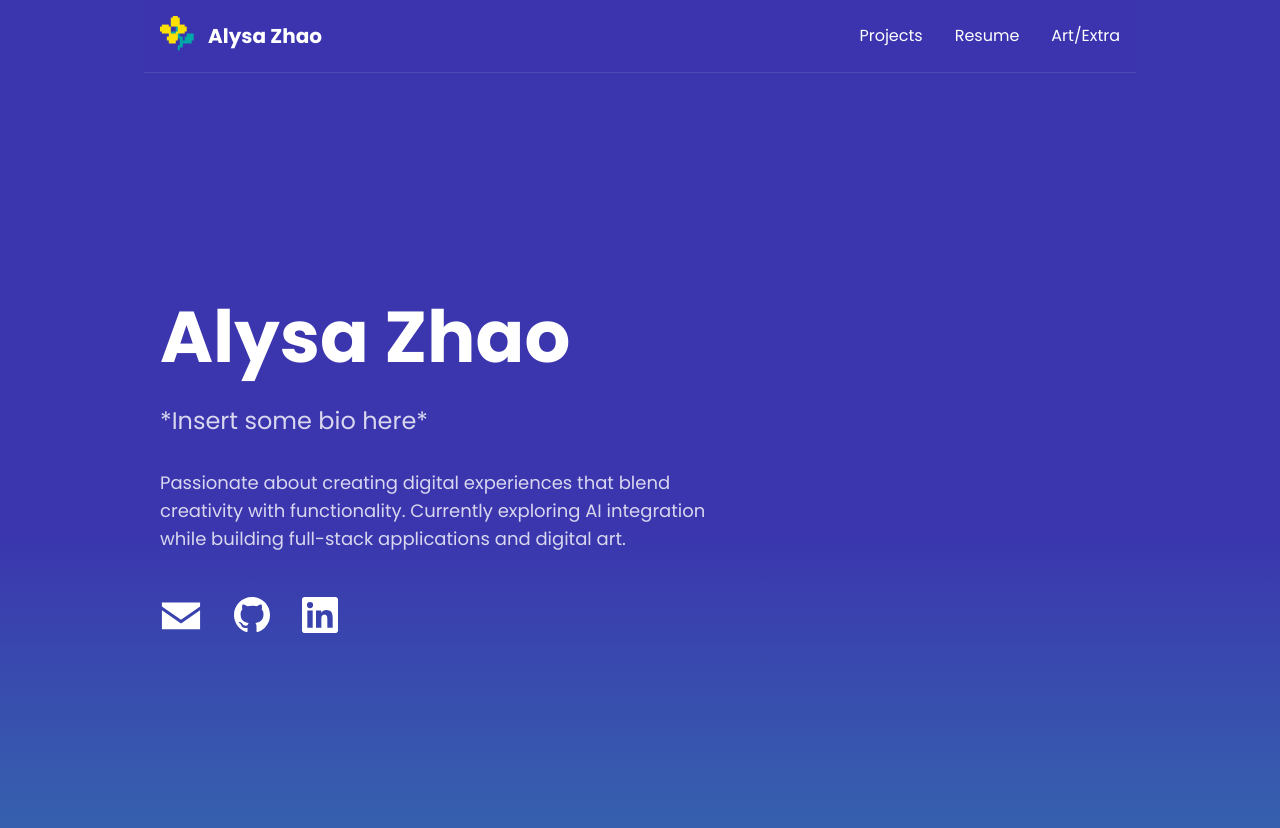
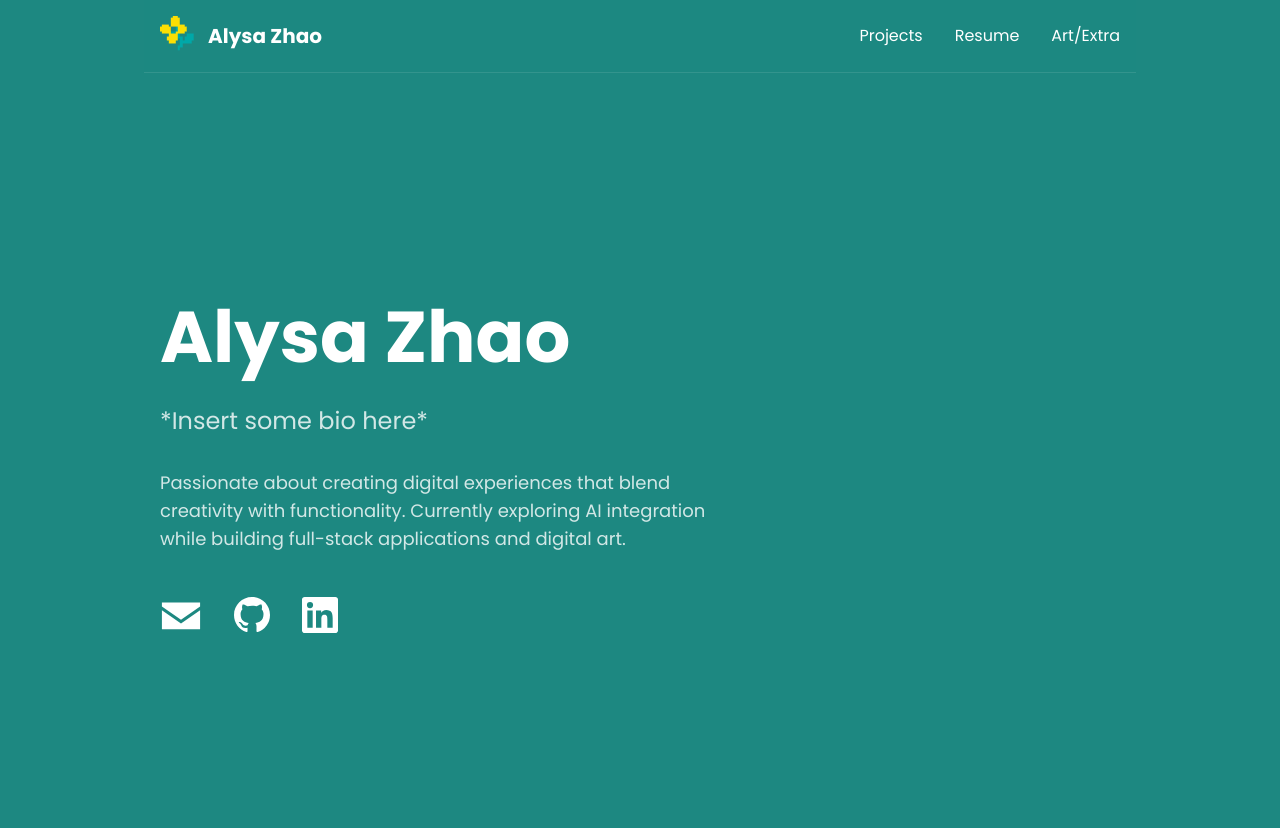
Before and after one commit to llysi/personal-portfolio, a Next.js app: page / in a window 1280 px wide. Shown: the top 828 px of the page. Built offline with nearby package versions, Linux system fonts and the light colour scheme.

Commit message:
change bg to green

```diff
--- a/src/app/globals.css
+++ b/src/app/globals.css
@@ -8,8 +8,8 @@
   --accentorange: #FC6031;
   --prettycolor: #1E1E1F;
   --skyblue2: #446ebc;
-  --skyblue1: #4596cd; /* main bg color */
-  --skyblue: #3b35ae;
+  --skyblue: #1d8881; /* main bg color */
+  --skyblue1: #3b35ae;
   --lightblue: #86bdd8;
 }
 
@@ -25,13 +25,15 @@
 @media (prefers-color-scheme: dark) {
   body {
       /*Dark mode gradient - different colors! */
-      background: linear-gradient(to bottom, #7b7bd5 60%, #0a0a0a);
+      /*background: linear-gradient(to bottom, #7b7bd5 60%, #0a0a0a);*/
+      background: var(--skyblue);
       color: #ffffff;
     }
 }
 
 body {
-  background: linear-gradient(to bottom, var(--skyblue) 60%, #3567ae);
+  /*background: linear-gradient(to bottom, var(--skyblue) 60%, #3567ae);*/
+  background: var(--skyblue);
   color: var(--foreground);
   font-family: var(--font-poppins), Arial, Helvetica, sans-serif;
 }
```
